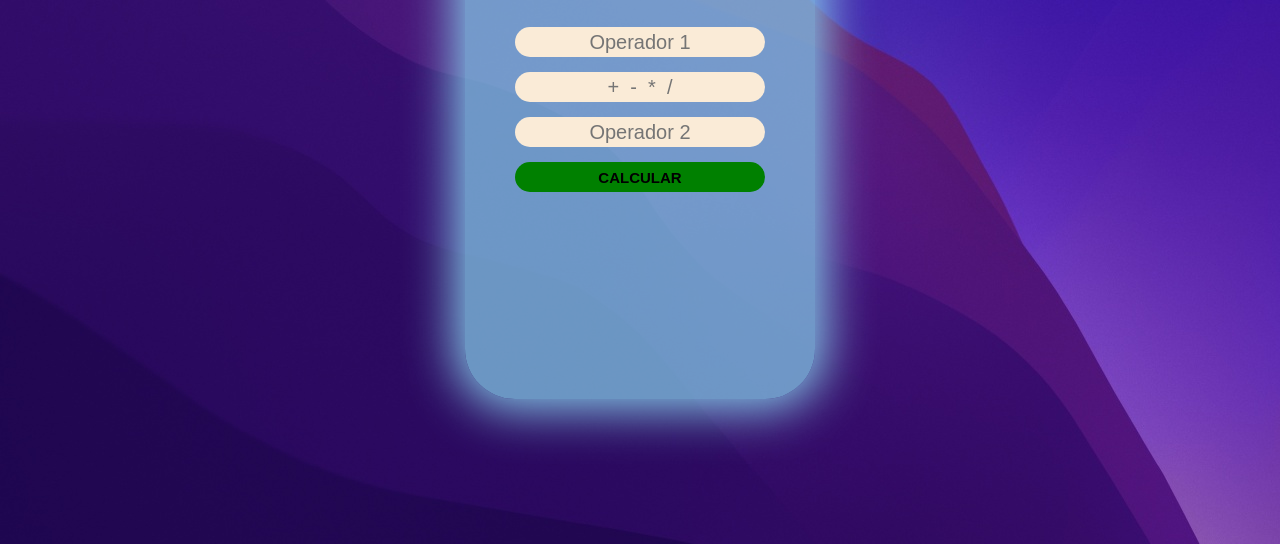
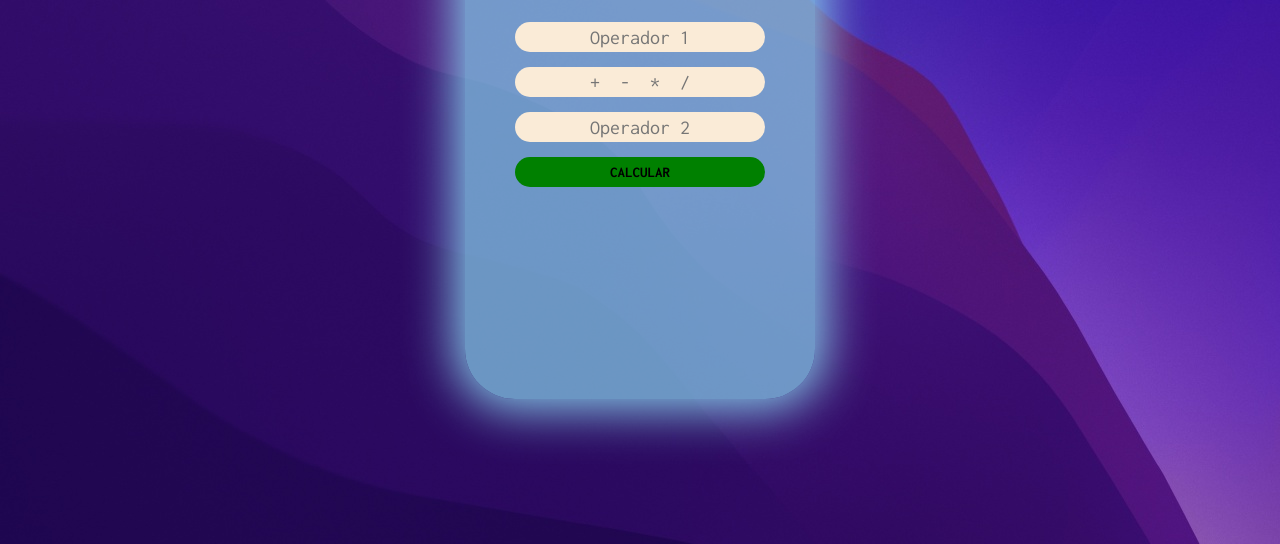
Before and after one commit to JuanM-8/calculadora, a plain HTML site: page index.html in a window 1280 px wide. Shown: the part 256-800 px from the top of the page. Drawn offline with Linux system fonts and the light colour scheme.

Commit message:
CambioDeFuente

```diff
--- a/style.css
+++ b/style.css
@@ -1,10 +1,12 @@
+@import url("https://fonts.googleapis.com/css2?family=Inconsolata:wght@200..900&display=swap");
 * {
   box-sizing: border-box;
   padding: 0;
+  font-family: "Inconsolata";
   margin: 0;
 }
 body {
-  font-family: verdana;
+
   background-image: url(imgs/macos-monterey-wwdc-21-stock-dark-mode-5k-2560x1440-5585.jpg);
   display: flex;
   justify-content: center;
```
